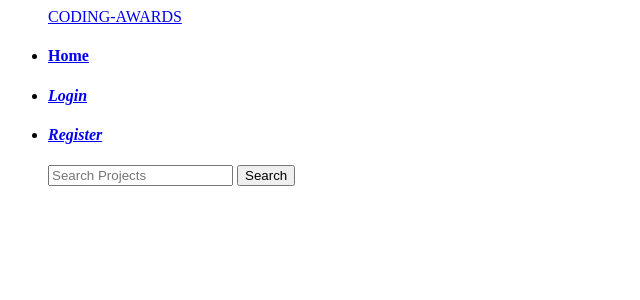
After one commit to dorothymuhonja/awwards, a Django app: template app/templates/navbar.html in a window 1280 px wide. The commit adds this page. Shown: the top 300 px of the page, without its empty margins (0-640 px from the left). Run offline with Django 3.2, Linux system fonts and the light colour scheme; the template is opened without the code that fills it, so the values that code supplies are empty.

Commit message:
add navbar

```diff
--- a/app/admin.py
+++ b/app/admin.py
@@ -8,5 +8,4 @@ admin.site.register(Likes)
 admin.site.register(Follow)
 admin.site.register(Stream)
 admin.site.register(Comment)
-admin.site.register(Screenshot)
 admin.site.register(Rating)
--- a/app/templates/base.html
+++ b/app/templates/base.html
@@ -11,7 +11,6 @@
     {% endif %}
 
     {% block styles %}
-    {% bootstrap_css %}
     <link rel="stylesheet" href="https://cdn.metroui.org.ua/v4.3.2/css/metro-all.min.css">
     <!-- Font Awesome -->
     <link rel="stylesheet" href="https://use.fontawesome.com/releases/v5.8.2/css/all.css">
@@ -41,7 +40,6 @@
     <!-- MDB core JavaScript -->
     <script type="text/javascript"
         src="https://cdnjs.cloudflare.com/ajax/libs/mdbootstrap/4.19.1/js/mdb.min.js"></script>
-    {% bootstrap_javascript %}
     {% endblock %}
 </body>
 
--- /dev/null
+++ b/app/templates/navbar.html
@@ -0,0 +1,39 @@
+<ul class="nav aqua-gradient justify-content-center font-weight-bold z-depth-1 py-2">
+    <a class="navbar-brand white-text" href="#">CODING-AWARDS</a>
+    <li class="nav-item">
+        <h4><a class="nav-link white-text" href="/"><i class="fas fa-home"></i> Home</a></h4>
+    </li>
+    {% if user.is_authenticated %}
+    <li class="nav-item">
+        <h4><a class="nav-link white-text" href="{% url 'addProject' %}"><i class="fas fa-plus-circle"> Post</i></a>
+        </h4>
+    </li>
+
+    {% if user %}
+    <li class="nav-item">
+        <h4> <a class="nav-link white-text" href="{% url 'profile' request.user.username  %}"><i
+                    class="fas fa-user-circle"> {{ request.user.username}} </i></a></h4>
+    </li>
+    {% endif %}
+    <!-- <li class="nav-item avatar">
+        <h5><a class="nav-link p-0" href="#">
+          <img src="https://mdbootstrap.com/img/Photos/Avatars/avatar-5.jpg" class="rounded-circle z-depth-0"
+            alt="avatar image" width="40" height="37">
+        </a></h5>
+      </li> -->
+    <li class="nav-item">
+        <h4><a class="nav-link white-text" href="/logout"><i class="fas fa-sign-out-alt"> Logout</i></a></h4>
+    </li>
+    {% else %}
+    <li class="nav-item">
+        <h4><a class="nav-link white-text" href="/accounts/login"><i class="fas fa-sign-in-alt"> Login</i></a></h4>
+    </li>
+    <li class="nav-item">
+        <h4><a class="nav-link white-text" href="/signup"><i class="fas fa-user-plus"> Register</i></a></h4>
+    </li>
+    {% endif %}
+    <form action="{% url 'search' %}" class="form-inline">
+        <input class="form-control" type="text" placeholder="Search Projects" name="project">
+        <button class="btn btn-outline-dark btn-md my-2 my-sm-0 ml-3" type="submit">Search</button>
+    </form>
+</ul>
```
